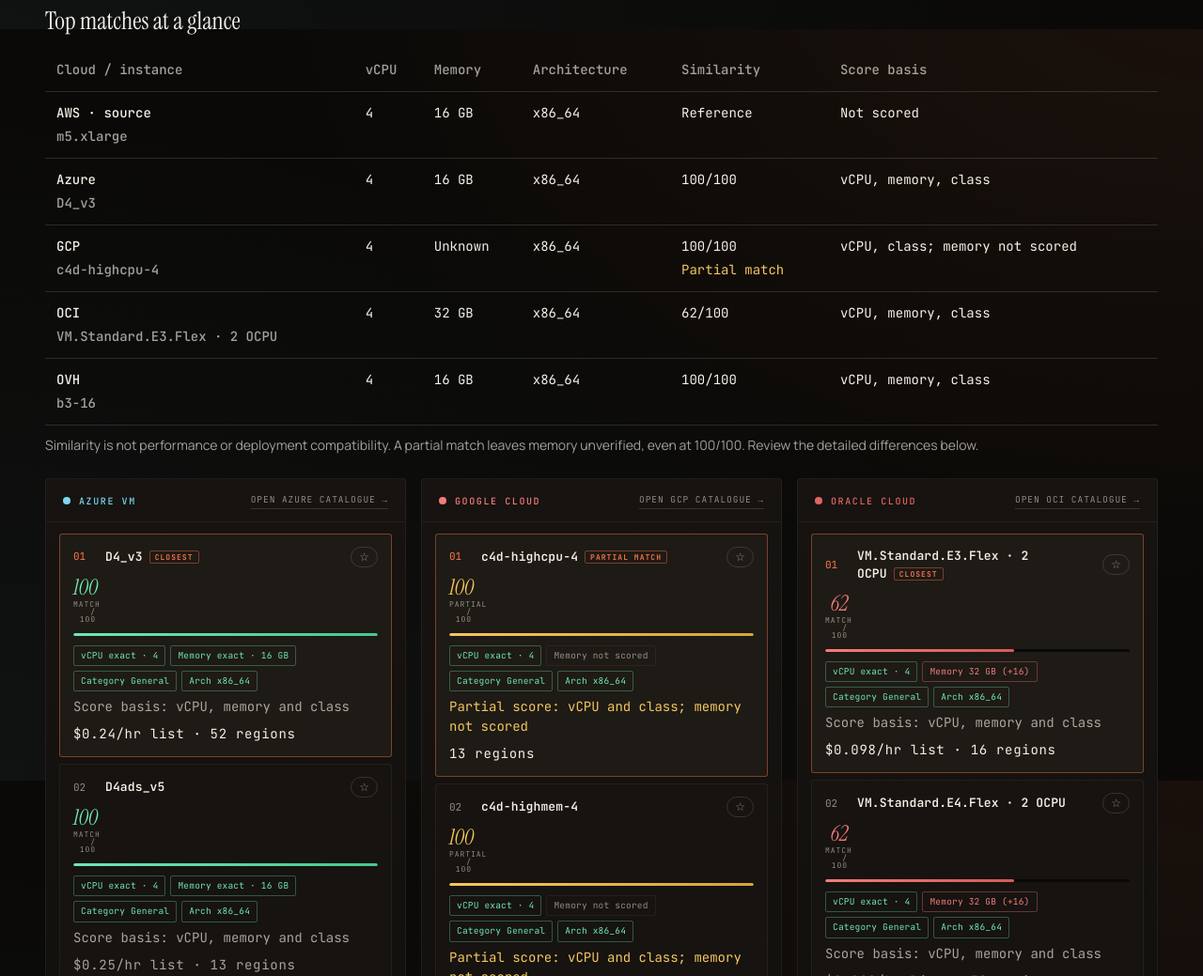
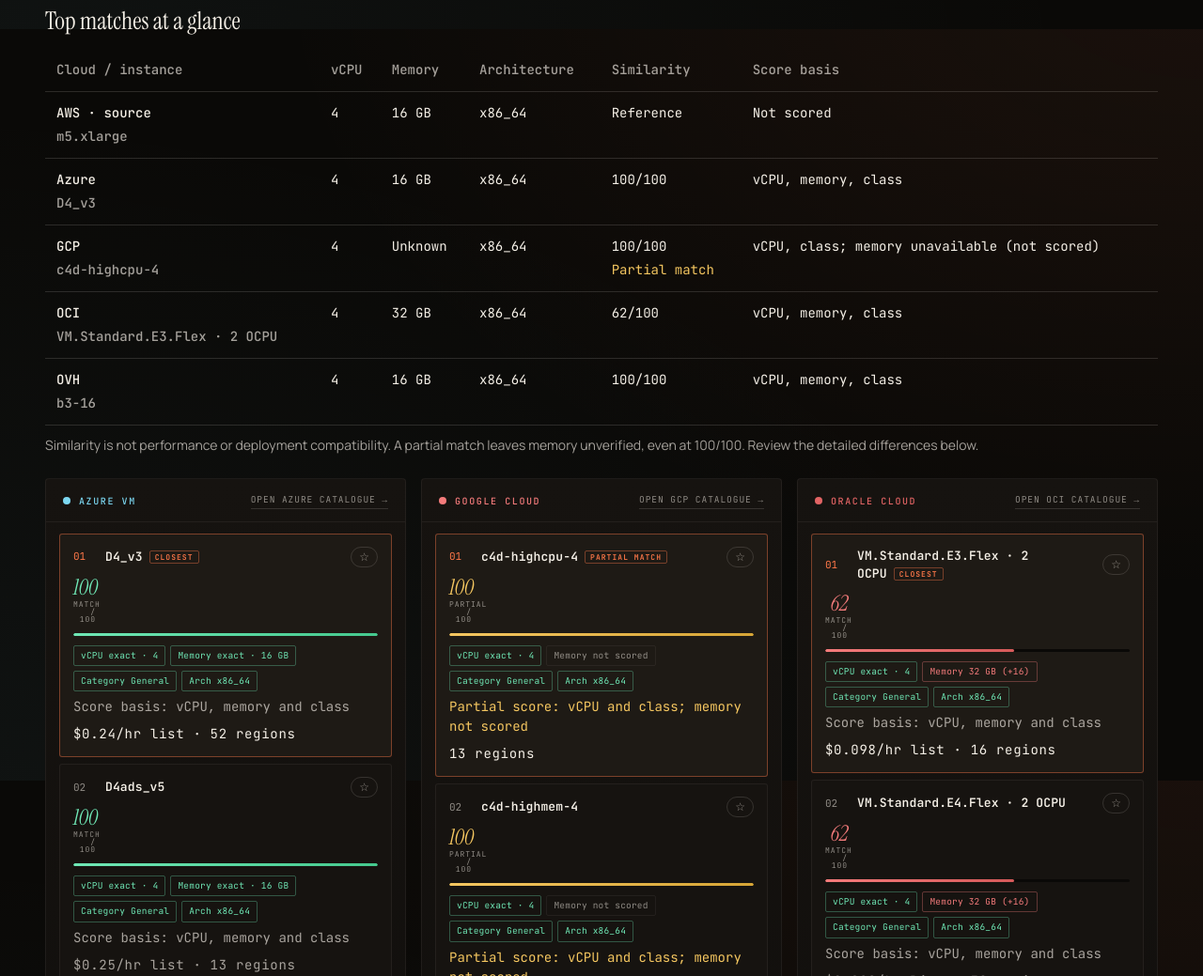
Before and after one commit to ineslino/infra-atlas, a plain HTML site: page equivalent-sku/index.html in a window 1280 px wide. Shown: the part 769-1808 px from the top of the page at 94% size. Drawn offline with Linux system fonts and the light colour scheme.

Commit message:
fix(ui): preserve partial score availability wording

```diff
--- a/equivalent-sku/index.html
+++ b/equivalent-sku/index.html
@@ -1843,7 +1843,7 @@ function renderOverview(src, srcCloud, equiv) {
     return `<tr><th scope="row">${esc(CLOUD_META[cloud].short)}<small>${esc(inst.n)}</small></th>
       <td>${inst.v}</td><td>${inst.m == null ? "Unknown" : fmtMem(inst.m)}</td>
       <td>${archLabel(inst.arch)}</td><td>${Math.round(entry.score)}/100${entry.memScored ? "" : '<small class="sku-overview__partial">Partial match</small>'}</td>
-      <td>${entry.memScored ? "vCPU, memory, class" : "vCPU, class; memory not scored"}</td></tr>`;
+      <td>${entry.memScored ? "vCPU, memory, class" : "vCPU, class; memory unavailable (not scored)"}</td></tr>`;
   });
   return `<section class="sku-overview" aria-label="Top matches at a glance">
     <p class="sku-overview__hint sku-overview__note">Scroll the table sideways to compare all specifications. Keyboard: focus the table and use the arrow keys.</p>
```
